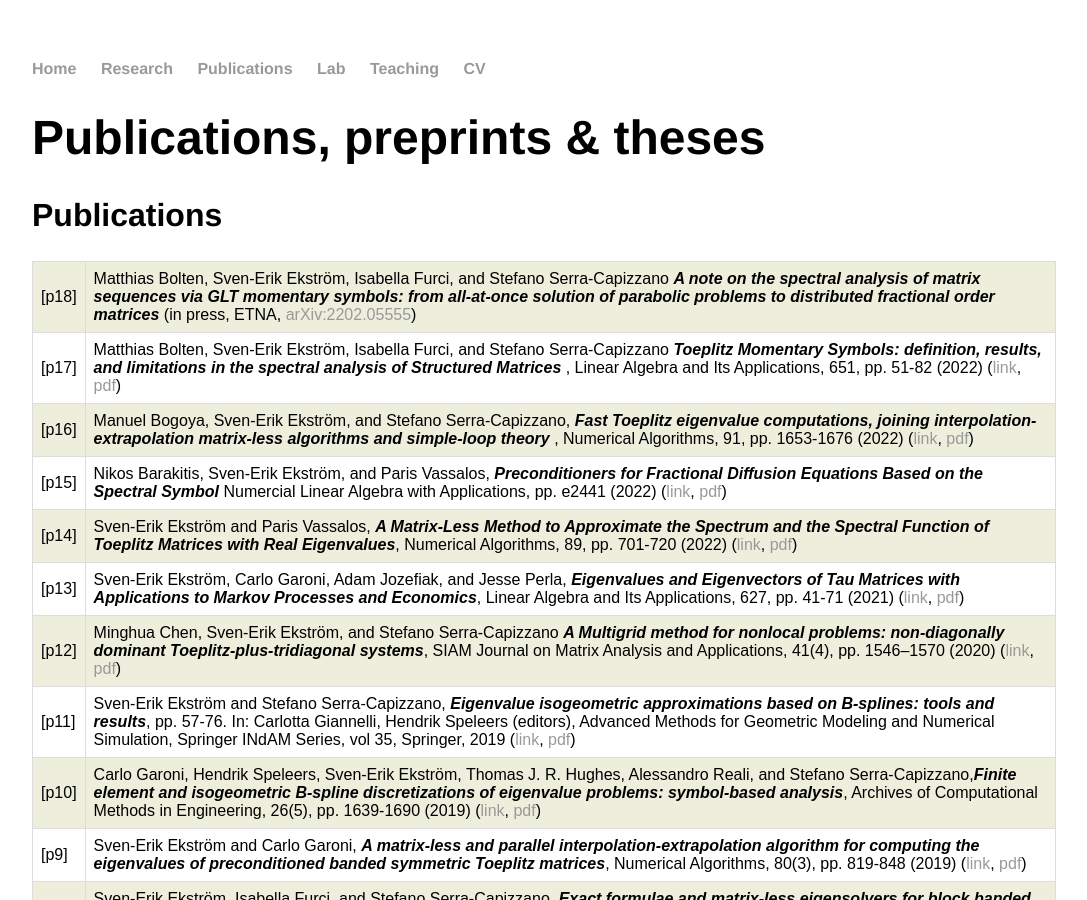
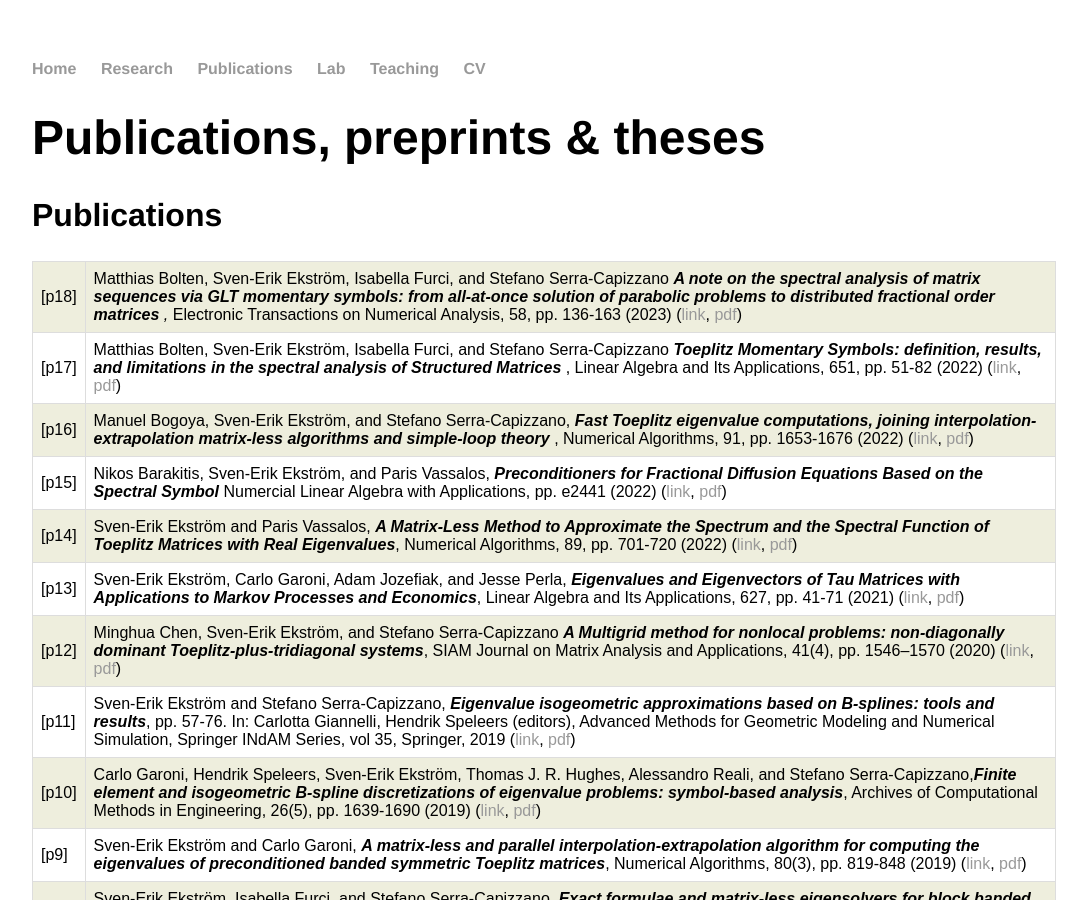
Before and after one commit to sverek/sverek.github.io, a Jekyll site: the page built from publications/index.html, in a window 1280 px wide and 900 px high. Shown: the whole window, without its empty margins (96-1183 px from the left). Built offline with Jekyll 4.4.1, drawn with Linux system fonts in a browser that asks for light colours.

Commit message:
article info added

```diff
--- a/index.html
+++ b/index.html
@@ -18,6 +18,7 @@ title: www.2pi.se
       <h3>Current plans:</h3>
       <ul>
         <li>2022/2023Q4, Teaching: <a href="https://www.uu.se/en/admissions/freestanding-courses/course/?kKod=1TD722&typ=1">Computer Programming II</a></li>
+        <li>June 12-21: <a href="https://focm2023.org/">FoCM 2023 Paris</a></li>
         <li>August 20-25: <a href="https://iciam2023.org/">ICIAM 2023 Tokyo</a></li>
       </ul>
       </div>
--- a/publications/index.html
+++ b/publications/index.html
@@ -28,7 +28,7 @@ tr:nth-child(odd) {
 			<tr>
 				<td>[p18]</td>
 				<td>Matthias Bolten, Sven-Erik Ekström, Isabella Furci, and Stefano Serra-Capizzano <i><b>A note on the spectral analysis of matrix sequences via GLT momentary symbols: from all-at-once solution of parabolic problems to distributed fractional order matrices
-				</b></i> (in press, ETNA, <a href="https://arxiv.org/abs/2202.05555">arXiv:2202.05555</a>)
+				</b>,</i> Electronic Transactions on Numerical Analysis, 58, pp. 136-163 (2023) (<a href="https://doi.org/10.1553/etna_vol58s136">link</a>, <a href="pdf/p18.pdf">pdf</a>)
 				</td>
 			</tr>
 			<tr>
```
Also changed, not shown: 1 other file.
